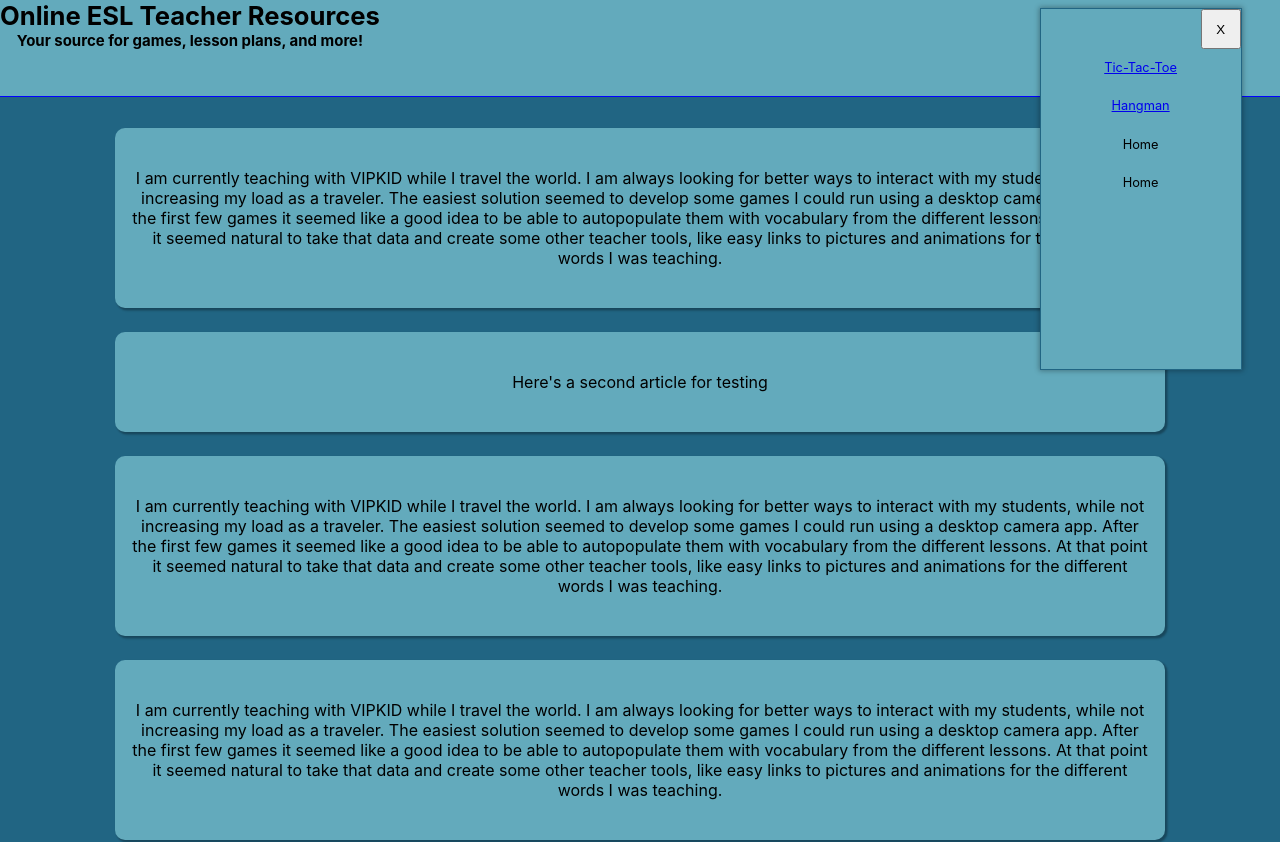
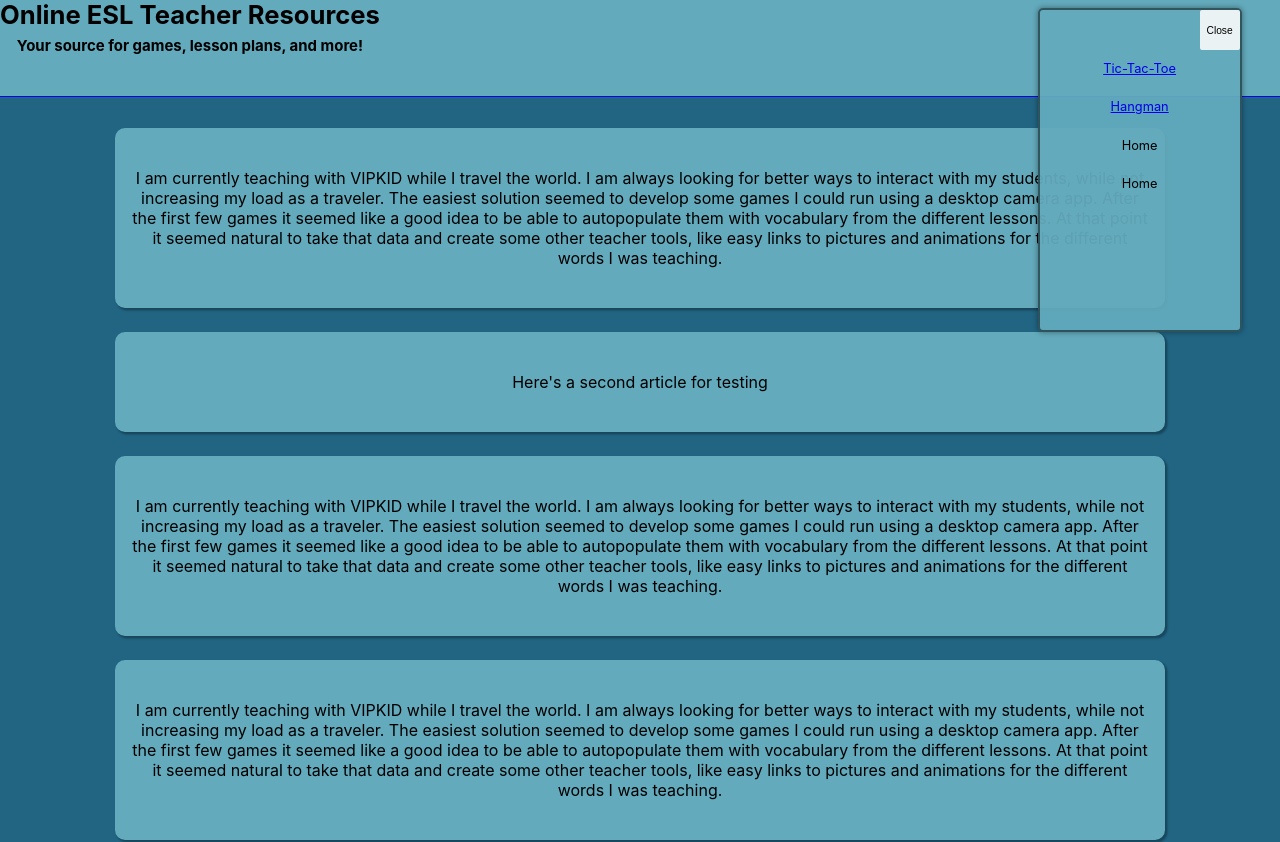
Before and after one commit to afminick/teacher-resources, a React (Create React App) app: page / in a window 1280 px wide. Shown: the top 842 px of the page. Built offline with nearby package versions, Linux system fonts and the light colour scheme.

Commit message:
Playing with the menu button

```diff
--- a/public/styles.css
+++ b/public/styles.css
@@ -26,18 +26,29 @@ footer {
     border-top: 1px solid blue;
 }
 
+.title {
+    display: flex;
+    flex-direction: column;
+    justify-content: flex-start;
+    line-height: 2.4em;
+    margin-left: 0;
+}
+
 .navbar {
-    background-color: rgb(99,170,188);
-    border: 1px solid rgb(33,101,131);
-    box-shadow: 0 0 5px 1px rgba(0,0,0,0.3);
+
     position: fixed;
     right: 3vw;
     top: 1vh;
+
 }
 
 .openNavbar {
     height: 40vh;
     width: 25vh;
+    border: 2px solid rgba(0,0,0,0.5);
+    border-radius: 5px;
+    background-color: rgba(99,170,188,0.95);
+    box-shadow: 0 0 5px 1px rgba(0,0,0,0.3);
 }
 
 .navbar ul {
@@ -53,10 +64,19 @@ footer {
 
 .menuOpenButton {
     position: absolute;
+    box-shadow: 0 0 5px 1px rgba(0,0,0,0.5);
+    font-size: 0.8em;
+    background-color: rgba(250,250,250,0.9);
+    border: 1px solid rgba(0,0,0,0.5);
+    border-radius: 2px;
     height: 5vh;
     width: 5vh;
-    top:0;
-    right:0;
+    top:2px;
+    right:2px;
+}
+
+.menuOpenButton:focus {
+    outline: 0;
 }
 
 main {
--- a/src/Header.js
+++ b/src/Header.js
@@ -1,4 +1,5 @@
 import React from 'react'
+import { NONAME } from 'dns';
 
 function responsiveMenu(props) {
 
@@ -23,7 +24,7 @@ function Header(props) {
                 <h3>Your source for games, lesson plans, and more!</h3>
             </div>
             <div className="navbar">
-                <button onClick={props.menuClick} className="menuOpenButton">X</button>
+                <button style={props.menuStatus ? buttonStyle : null} onClick={props.menuClick} className="menuOpenButton">{props.menuStatus ? "Close" : "Open"}</button>
                 {props.menuStatus ? responsiveMenu() : null}
             </div>
 
@@ -33,4 +34,9 @@ function Header(props) {
     )
 }
 
+const buttonStyle = {
+    boxShadow: 'none',
+    border: 'none'
+}
+
 export default Header;
```
